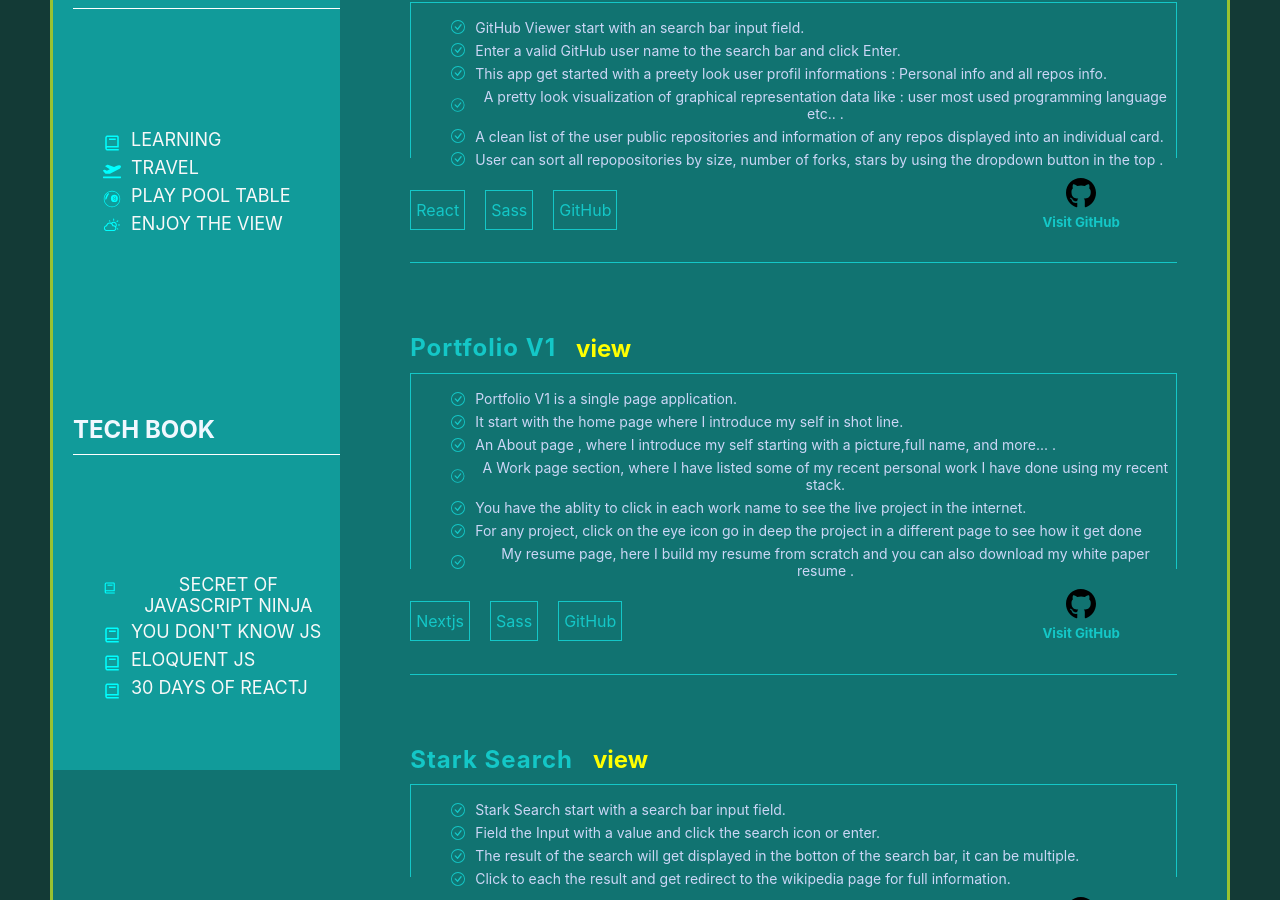
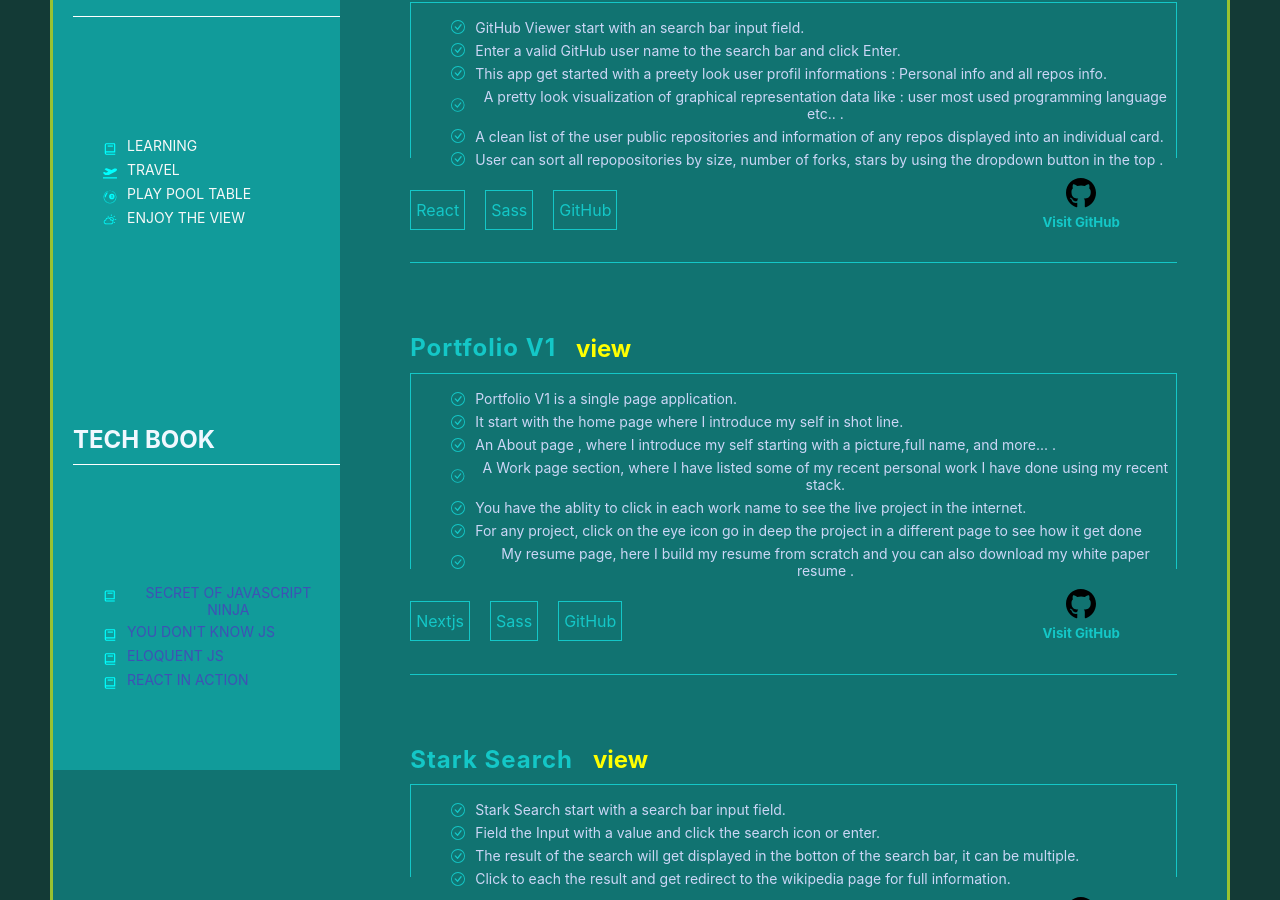
Before and after one commit to AlbadDev/portfolio_v1, a Next.js app: page /resume in a window 1280 px wide. Shown: the part 1460-2360 px from the top of the page. Built offline with nearby package versions, Linux system fonts and the light colour scheme.

Commit message:
New: add link href to book list

```diff
--- a/components/Resume.js
+++ b/components/Resume.js
@@ -7,6 +7,7 @@ import { WiDayCloudy } from 'react-icons/wi'
 import { FiDownload } from 'react-icons/fi'
 import style from '../styles/MyResume.module.scss'
 import ExperienceCard from "./Helper/ExperienceCard"
+import { Link } from "@material-ui/core"
 
 
 
@@ -91,10 +92,10 @@ const Resume = ( { resultData } ) => {
                             <div className={style.resumeLeftContainer}>
                                 <h2 className={style.header}>TECH BOOK</h2>
                                 <div className={style.listContainer}>
-                                    <li className={style.list}><BiBook className={style.listIcon}/>SECRET OF JAVASCRIPT NINJA</li>
-                                    <li className={style.list}><BiBook className={style.listIcon}/>YOU DON'T KNOW JS</li>
-                                    <li className={style.list}><BiBook className={style.listIcon}/>ELOQUENT JS</li>
-                                    <li className={style.list}><BiBook className={style.listIcon}/>30 DAYS OF REACTJ</li>
+                                    <li className={style.list}><BiBook className={style.listIcon}/><Link href="https://www.pdfdrive.com/secrets-of-the-javascript-ninja-second-edition-e44753452.html "><a target="_blank">SECRET OF JAVASCRIPT NINJA</a></Link></li>
+                                    <li className={style.list}><BiBook className={style.listIcon}/><Link href="https://www.pdfdrive.com/you-dont-know-js-es6-beyond-d183828940.html "><a target="_blank">YOU DON'T KNOW JS</a></Link></li>
+                                    <li className={style.list}><BiBook className={style.listIcon}/><Link href="https://www.pdfdrive.com/eloquent-javascript-a-modern-introduction-to-programming-e158409266.html "><a target="_blank">ELOQUENT JS</a></Link></li>
+                                    <li className={style.list}><BiBook className={style.listIcon}/><Link href="https://www.pdfdrive.com/react-in-action-e158339623.html "><a target="_blank">REACT IN ACTION</a></Link></li>
                                 </div>
                             </div>
                         </article>
--- a/styles/MyResume.module.scss
+++ b/styles/MyResume.module.scss
@@ -212,11 +212,10 @@
                         color: rgb(247, 248, 248);
                         list-style: none;
                         margin-bottom: 5px;
-                        font-size: 18px;
+                        font-size: 14px;
                     }
                     .list :hover {
                         cursor: pointer;
-                        font-size: 17px;
                         font-weight: bold;
                         color: #4ff7e9;
                     }
```
